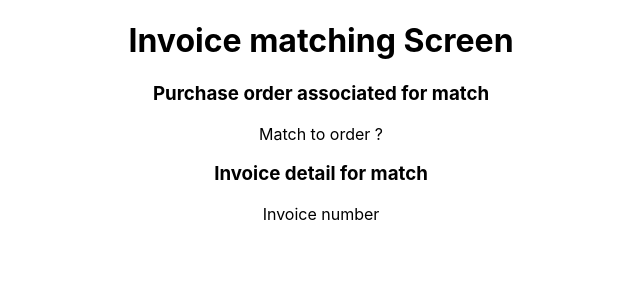
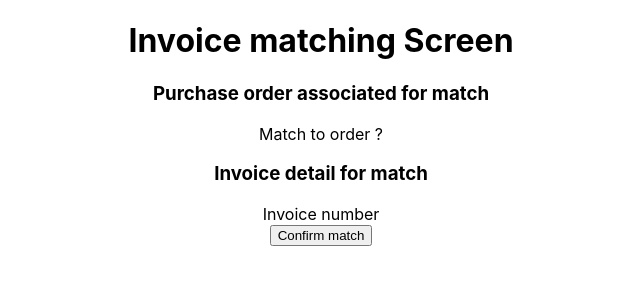
Before and after one commit to CarlyCoding/Project_Icarus, a React (Create React App) app in the folder client/: page /InvoiceMatch/1 in a window 1280 px wide. Shown: the top 300 px of the page, without its empty margins (319-959 px from the left). Built offline with nearby package versions, Linux system fonts and the light colour scheme; no server answers.

Commit message:
matching screen matches

```diff
--- a/client/src/pages/InvoiceMatch/Containers/InvoiceMatchContainer.js
+++ b/client/src/pages/InvoiceMatch/Containers/InvoiceMatchContainer.js
@@ -1,6 +1,6 @@
 // Import the invoice card components.
 import React, {useState, useEffect} from "react";
-import {useParams} from "react-router-dom";
+import {useParams, useNavigate} from "react-router-dom";
 
 
 const InvoiceMatchContainer = () => {
@@ -14,6 +14,19 @@ const InvoiceMatchContainer = () => {
         .then(setInvoice);
     }, []);
 
+    const navigate = useNavigate();
+
+    const handleMatch= () => {
+
+        fetch(`http://localhost:3000/invoices/${invoice_number}/match`, {
+            method: "POST",
+            body: JSON.stringify({
+                "status_matched": true
+            })
+        }).then(() => {
+            navigate('/ViewKeyed')
+        })
+    }
     return(
         <>
         {/* Do same for the PO here.  */}
@@ -22,11 +35,14 @@ const InvoiceMatchContainer = () => {
 
         <h3>Purchase order associated for match</h3>
         <span>Match to order {invoice.po_id} ?</span>
+
         <h3>Invoice detail for match</h3>
             <span>Invoice number {invoice.invoice_number} {invoice.description_of_goods} {invoice.pre_tax} {invoice.tax_rate} {invoice.total_to_pay}</span>
+
+            <div className="Match button">
+            <button onClick={() => { handleMatch()  }}>Confirm match</button>
+            </div>
         </>
-
-        // Should have an on click change bool to true for status_matched.
     )
 
 
```
